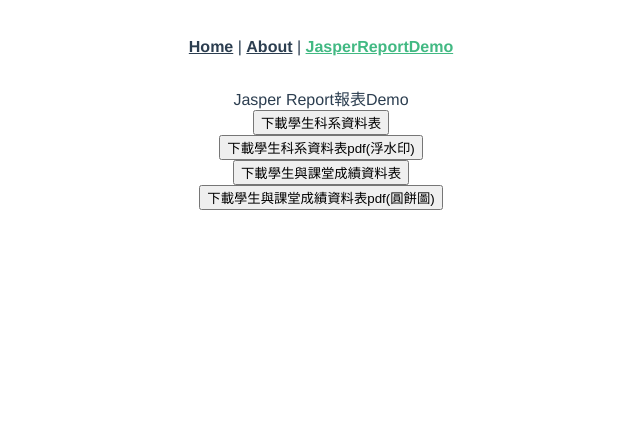
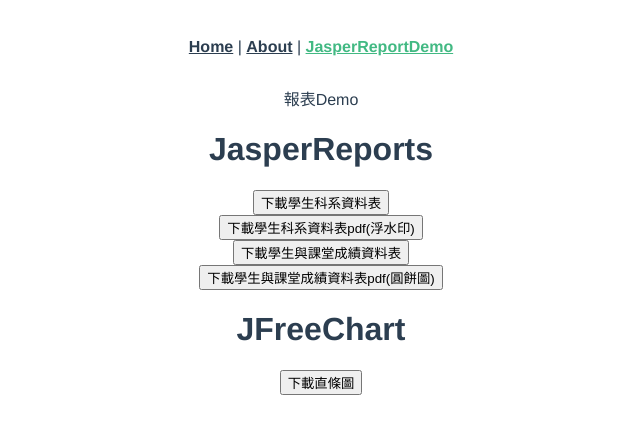
Before and after one commit to Jesse7073/2024IThome_Demo_Front, a Vue app: page /#/jasperDemo in a window 1280 px wide. Shown: the top 434 px of the page, without its empty margins (319-959 px from the left). Built offline with nearby package versions, Linux system fonts and the light colour scheme.

Commit message:
串接 下載直條圖demo API

```diff
--- /dev/null
+++ b/src/api/JFreeChartApi.js
@@ -0,0 +1,8 @@
+import http from "@/service/HttpService";
+
+export default {
+    async getBarChartImage() {
+        const result = http.get(`/chart/barChartImageDemo`);
+        return result;
+    },
+}
--- a/src/views/JasperDemo/JasperDemo.js
+++ b/src/views/JasperDemo/JasperDemo.js
@@ -1,11 +1,12 @@
 import JasperReportApi from "@/api/JasperReportApi";
+import JFreeChartApi from "@/api/JFreeChartApi";
 import FileUtil from "@/common/utils/FileUtil";
 
 export default {
     components: {},
     data() {
       return {
-        message: "Jasper Report報表Demo"
+        message: "報表Demo"
       };
     },
     mounted() {},
@@ -29,5 +30,10 @@
         let result = await JasperReportApi.getStudentAndDepartmentDataPieChartReport();
         FileUtil.downloadFile(result);
       },
+
+      // jFreeChart
+      async downloadBarChartImage() {
+        await JFreeChartApi.getBarChartImage();
+      },
     },
 };
--- a/src/views/JasperDemo/JasperDemo.vue
+++ b/src/views/JasperDemo/JasperDemo.vue
@@ -1,6 +1,7 @@
 <template>
     <div>
         {{ message }}
+        <h1>JasperReports</h1>
         <div>
             <button @click="downloadStudentDepartmentExcel">下載學生科系資料表</button>
         </div>
@@ -13,6 +14,11 @@
         <div>
             <button @click="downloadStudentAndDepartmentDataPieChartReport">下載學生與課堂成績資料表pdf(圓餅圖)</button>
         </div>
+
+        <h1>JFreeChart</h1>
+        <div>
+            <button @click="downloadBarChartImage">下載直條圖</button>
+        </div>
     </div>
 </template>
 
```
